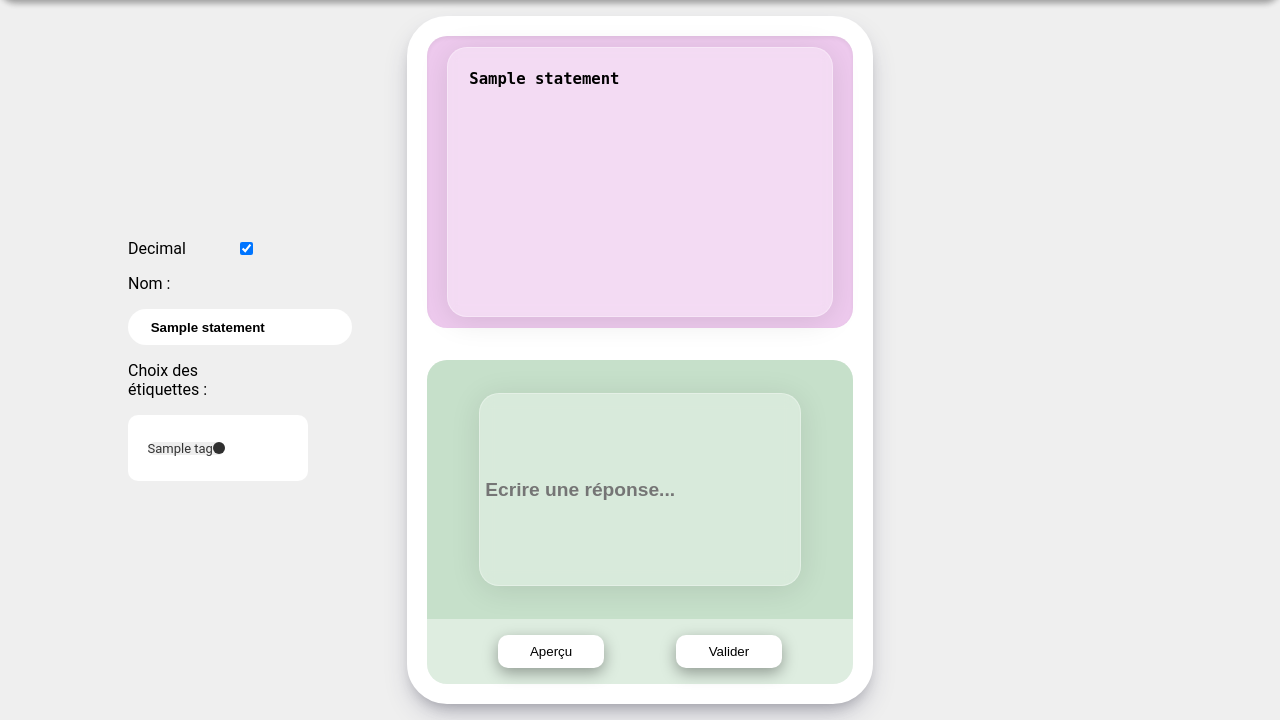
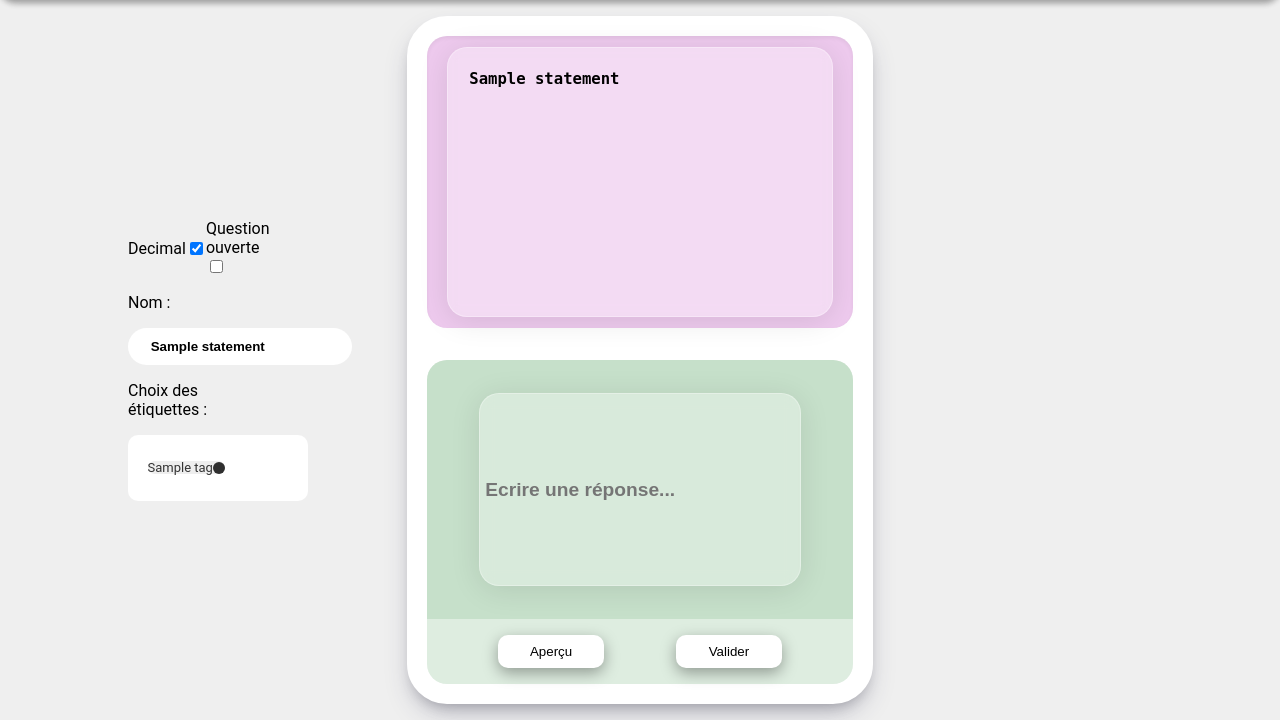
Before and after one commit to mantoniu/qcm_gr35, a Flask app: template templates/teacher/edit.html in a window 1280 px wide. Shown: the part 80-800 px from the top of the page. Run offline with Flask 3, Linux system fonts and the light colour scheme; the template is opened without the code that fills it: most values are stand-ins (such as "Sample title", 1, 10 or a date in 2020); some libraries are stand-ins or nearby versions.

Commit message:
ajout question ouverte

```diff
--- a/app.py
+++ b/app.py
@@ -50,15 +50,17 @@ def statement_values():
       tags = []
       if request.form.getlist('etiquettes'):
             tags = request.form.getlist('etiquettes')
-      if "decimal" not in request.form :
+
+      if "decimal" in request.form:
+            possibles_responses.append(request.form['statement'])
+            valids_reponses.append(0)
+
+      elif not("open_question" in request.form):
             for i in range (0,int(request.form['count'])+1):
                   if 'statement'+str(i) in request.form:
                         possibles_responses.append(request.form['statement'+str(i)])
                   if "switch"+str(i) in request.form:
                         valids_reponses.append(i)
-      else:
-            possibles_responses.append(request.form['statement'])
-            valids_reponses.append(0)
 
       return  Statement(name=name, question=question, valids_reponses=valids_reponses, possibles_responses=possibles_responses, user_email=session['email'],tags=tags)
 
@@ -371,6 +373,7 @@ def generate_test():
                        value=int(request.form[tag])
                   else:
                         value = (int(request.form[tag]),int(request.form["a"+tag]))
+                        total = int(request.form['total_number'])
                   selected_tags[tag] = value
       qcmlist = saving.statements_data.test(selected_tags, subjects_number, session['email'])
       return render_template('/teacher/exam.html',qcm_list=qcmlist)
--- a/objects.py
+++ b/objects.py
@@ -16,6 +16,7 @@ class Statement():
         self.user_email = user_email
         self.tags = tags
         self.decimal = len(possibles_responses)==1
+        self.open_question = len(possibles_responses)==0
 
         if id == None:
             self.generate_id()
@@ -40,6 +41,7 @@ class Statement():
         self.user_email = new_statement.user_email
         self.tags = new_statement.tags
         self.decimal = len(new_statement.possibles_responses)==1
+        self.open_question = len(new_statement.possibles_responses) == 0
 
     def get_registering_line(self) -> list:
         line_to_add = [self.id, self.name, self.question]
--- a/static/css/tools.css
+++ b/static/css/tools.css
@@ -19,3 +19,9 @@
 }
 
 .red {border:1px solid red;}
+
+
+#total_number{
+    margin: 10px 0;
+    display: none;
+}
--- a/static/js/home.js
+++ b/static/js/home.js
@@ -63,10 +63,14 @@ $("#tag-form").submit(function(e){
 $('#advanced').change(function(){
   if(this.checked){
     $('div[id="range"]').css('display','inline');
+    $('#total_number').css("display",'block');
     $('#range :input').prop("required",true);
+    $('#total_number').prop("required",true);
   }
   else{
+    $('#total_number').css("display",'none');
     $('div[id="range"]').css('display','none');
     $('#range :input').prop("required",false);
+    $('#total_number').prop("required",false);
   }
 });
--- a/static/js/script.js
+++ b/static/js/script.js
@@ -39,6 +39,19 @@ $(document).ready(function(){
         }
     });
 
+    $("#open_question").change(function(){
+        if(this.checked){
+            open_question = true;
+            $("#add_answer").css("display","none");
+            $("#list-response").css("display","none");
+        }
+        else{
+            open_question = false;
+            $("#add_answer").css("display","flex");
+            $("#list-response").css("display","flex");
+        }
+    });
+
     $("#new-statement").submit(function(){
         if($('#statement_name').val()==""){
             alert('Vous devez saisir un nom !');
@@ -53,13 +66,13 @@ $(document).ready(function(){
             if($(this).val().trim() == '' && $(this).attr("id")!="decimal-response")
                 oneEmpty = true;
         });
-        if(!decimal){
+        if(!decimal&&!open_question){
             if(oneEmpty){
                 alert('Il faut remplir tous les champs !');
                 return false;
             }
         }
-        else{
+        else if(decimal){
             if(document.getElementById('decimal-response').value == ''){
                 alert('Veuillez remplir le champ de réponse !');
                 return false;
--- a/templates/teacher/create.html
+++ b/templates/teacher/create.html
@@ -54,6 +54,9 @@ var decimal = false;
             <label for="decimal">Decimal</label>
             <input type="checkbox" id="decimal" name="decimal">
         </div>
+        <label> Question ouverte
+            <input type="checkbox" id="open_question" name="open_question">
+        </label>
         <div class="name_card">
         <p>Nom : </p>
         <input name="statement_name" id="statement_name" type="text">
@@ -100,7 +103,7 @@ var decimal = false;
         </div>
             <div class="card-navbar">
                 <button class="animation rectangle" type="button" onclick="preview()" id="apercu">Aperçu</button>
-                <div onclick="add_answer()" class="circle animation"><i class="fas fa-plus"></i></div>
+                <div id="add_answer" onclick="add_answer()" class="circle animation"><i class="fas fa-plus"></i></div>
                 <button class="animation rectangle" type="submit" id="ajouter">Valider</button>
             </div>
         </div>
--- a/templates/teacher/edit.html
+++ b/templates/teacher/edit.html
@@ -50,8 +50,19 @@ var decimal = "{{ statement.decimal|tojson }}"==="true"
             <label for="decimal">Decimal</label>
             {% if statement.decimal %}
             <input type="checkbox" id="decimal" name="decimal" checked="checked">
+            <label> Question ouverte
+                <input type="checkbox" id="open_question" name="open_question">
+            </label>
+            {% elif statement.open_question %}
+            <input type="checkbox" id="decimal" name="decimal">
+            <label> Question ouverte
+                <input type="checkbox" id="open_question" name="open_question" checked="checked">
+            </label>
             {% else %}
             <input type="checkbox" id="decimal" name="decimal">
+            <label> Question ouverte
+                <input type="checkbox" id="open_question" name="open_question">
+            </label>
             {% endif %}
         </div>
         <div class="name-card">
--- a/templates/teacher/enonce.html
+++ b/templates/teacher/enonce.html
@@ -50,7 +50,7 @@
             <div class="list-response" id="list-response">
             {% if statement.decimal %}
             <p id="decimalresponse" class="textarea-response" style="display: none;"> {{ statement.possibles_responses[0] }}</p>
-            {% else %}
+            {% elif not(statement.open_question) %}
                 {% for i in range (0,statement.possibles_responses|length) %}
                     <div class="response">
                         <div class="switch">
@@ -77,7 +77,9 @@
                 <a href="{{ "edit/" + statement.id|string }}" style="display: contents;"><button class="animation rectangle" type="submit" id="ajouter">Editer l'énoncé</button></a>
                 <button class="animation rectangle" type="submit" id="stop" onclick="stop(liveqcm_id)" hidden>Désactiver les réponses</button>
                 <button class="animation rectangle" type="submit" id="project" onclick="projection('{{ statement.id }}')">Projeter la question</button>
+                {% if not(statement.open_question) %}
                 <button class="animation rectangle" type="submit" id="correction" onclick="correction()">Correction</button>
+                {% endif %}
             </div>
     </div>
 </div>
--- a/templates/teacher/tools.html
+++ b/templates/teacher/tools.html
@@ -53,6 +53,9 @@
       <label> Nombre de sujets :
         <input type="number" name="subject-number">
       </label>
+      <label id='total_number'> Nombre total de question :
+        <input type="number" name="total_number">
+      </label>
       <input id="submit-tags" type="submit" value="Valider" style="margin-top: 5%; display: block;">
     </form>
   </div>
```
Also changed, not shown: saving.py (+4 -6 lines).
